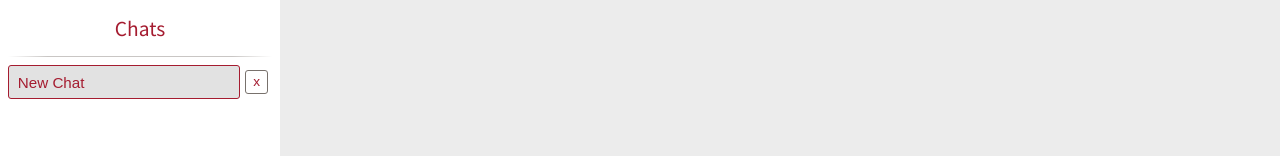
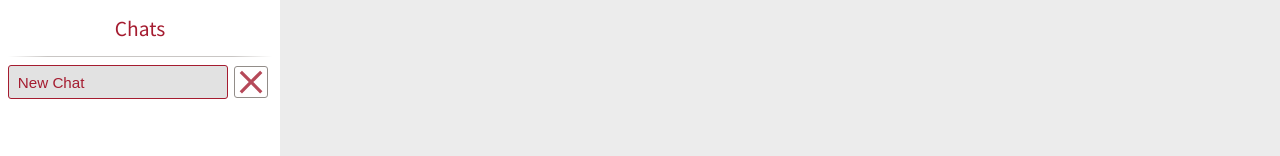
Before and after one commit to Papaya-Voldemort/RuneChat, a Svelte app: page / in a window 1280 px wide. Shown: the part 191-347 px from the top of the page. Built offline with nearby package versions, Linux system fonts and the light colour scheme.

Commit message:
Finished today!

```diff
--- a/src/SideBar.svelte
+++ b/src/SideBar.svelte
@@ -50,7 +50,9 @@
 
   $: normalizedSearch = searchTerm.trim().toLowerCase();
   $: visibleChats = normalizedSearch
-    ? $chats.filter((chat) => chat.title.toLowerCase().includes(normalizedSearch))
+    ? $chats.filter((chat) =>
+        chat.title.toLowerCase().includes(normalizedSearch),
+      )
     : $chats;
 
   onMount(() => {
@@ -160,7 +162,11 @@
                 aria-label={`Delete ${chat.title}`}
                 on:click={(event) => removeChat(event, chat.id)}
               >
-                x
+                <img
+                  src="src/images/Close.svg"
+                  alt="Delete chat"
+                  class="iconImg closeBtn"
+                />
               </button>
             </div>
           {/each}
@@ -413,14 +419,29 @@
     background: var(--color-bg);
     color: var(--color-primary);
     border-radius: var(--radius-sm);
-    width: 24px;
-    height: 24px;
     cursor: pointer;
     display: flex;
     align-items: center;
     justify-content: center;
     font-size: 0.85rem;
     line-height: 1;
+    min-width: 28px;
+    min-height: 32px;
+    opacity: 0.8;
+    transition:
+      opacity 0.2s ease,
+      border-color 0.2s ease,
+      background-color 0.2s ease;
+  }
+
+  .chatRow:hover .deleteChat {
+    opacity: 1;
+  }
+
+  .deleteChat:hover {
+    border-color: var(--color-primary);
+    background: var(--color-bg-hover);
+    color: #ef4444;
   }
 
   .deleteChat:hover {
@@ -445,4 +466,9 @@
   #settings img:hover {
     transform: rotate(90deg);
   }
+
+  .closeBtn {
+    width: 24px;
+    height: 24px;
+  }
 </style>
```
